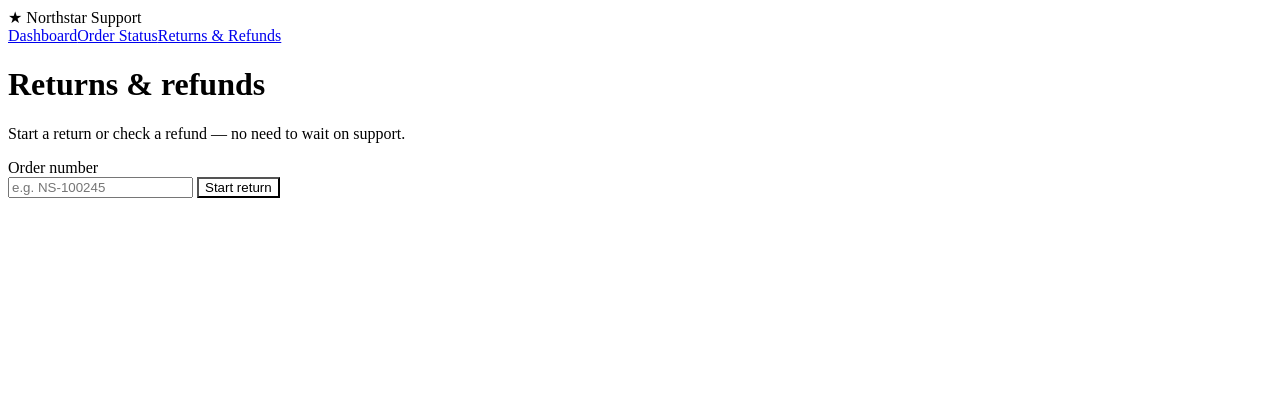
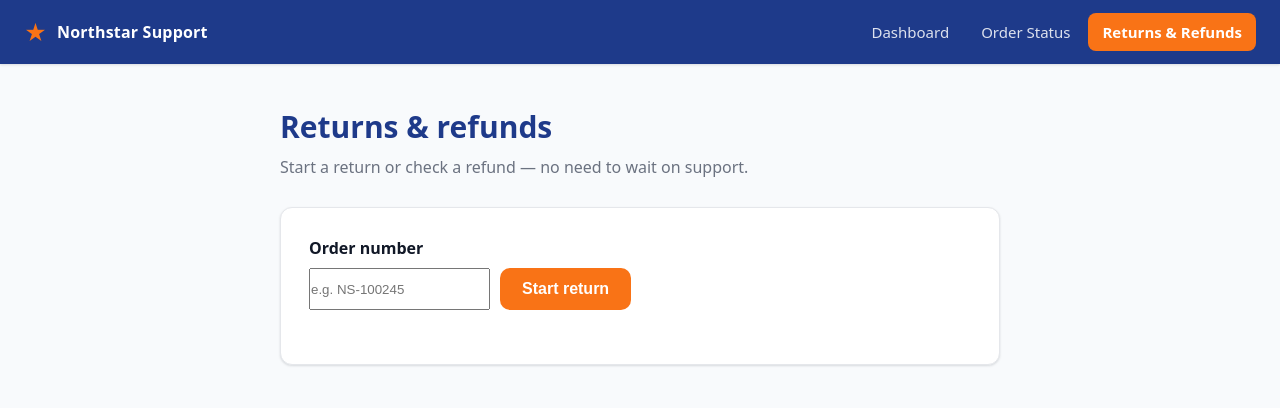
Before and after one commit to gisoresteve-collab/nortstar-support-deflection, a plain HTML site: page frontend/assets/frontend/returns-refunds.html in a window 1280 px wide. Drawn offline with Linux system fonts and the light colour scheme.

Commit message:
Update returns-refunds.html

```diff
--- a/frontend/assets/frontend/returns-refunds.html
+++ b/frontend/assets/frontend/returns-refunds.html
@@ -4,7 +4,7 @@
   <meta charset="UTF-8" />
   <meta name="viewport" content="width=device-width, initial-scale=1.0" />
   <title>Returns & Refunds — Northstar Support</title>
-  <link rel="stylesheet" href__="css/styles.css" />
+  <link rel="stylesheet" href="css/styles.css" />
 </head>
 <body>
   <script src="js/nav.js"></script>
```
